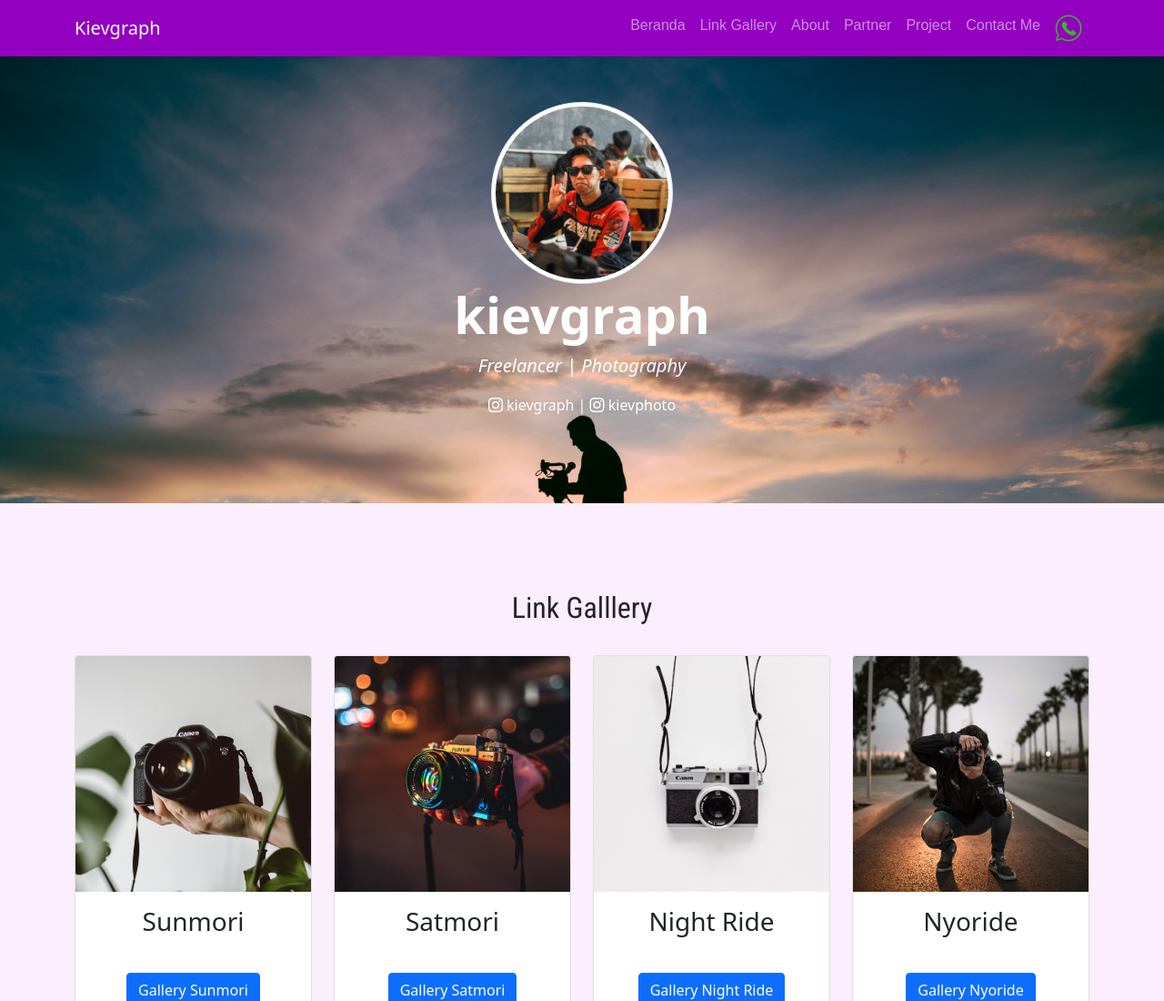
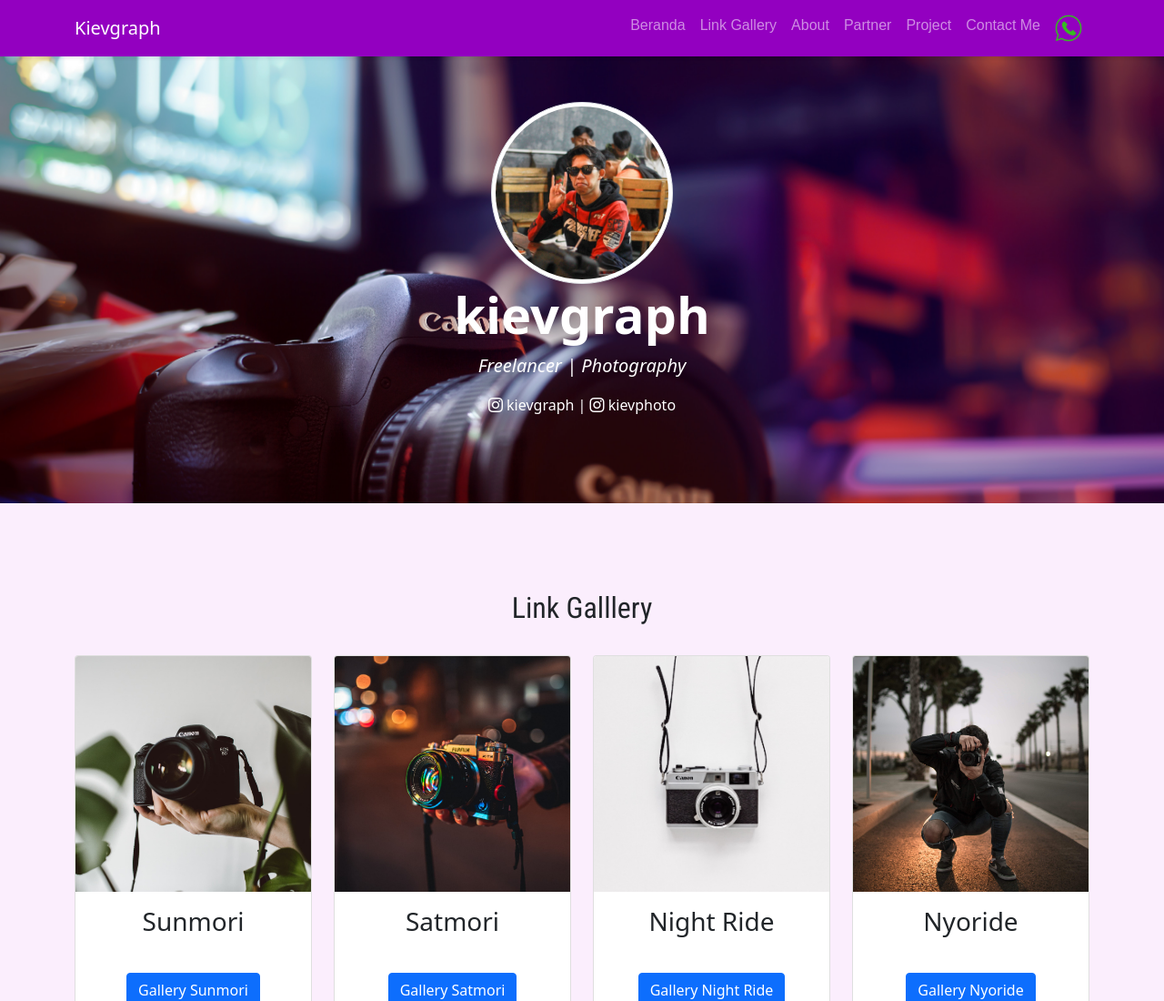
Before and after one commit to kievgraph/kievgraph.github.io, a plain HTML site: page index.html in a window 1280 px wide. Shown: the top 1100 px of the page at 91% size. Drawn offline with nearby package versions, Linux system fonts and the light colour scheme; a web font is replaced by a local one.

Commit message:
mengganti background foto header

```diff
--- a/style.css
+++ b/style.css
@@ -1,8 +1,8 @@
 .jumbotron {
   padding-top: 4rem;
   padding-bottom: 5rem;
-  background-image: url(img/bg-profil.jpg);
-  background-size: 100%;
+  background-image: url(img/bg2.jpg);
+  background-size: cover;
 }
 
 #about {
```
Also changed, not shown: img/bg2.jpg (added).
